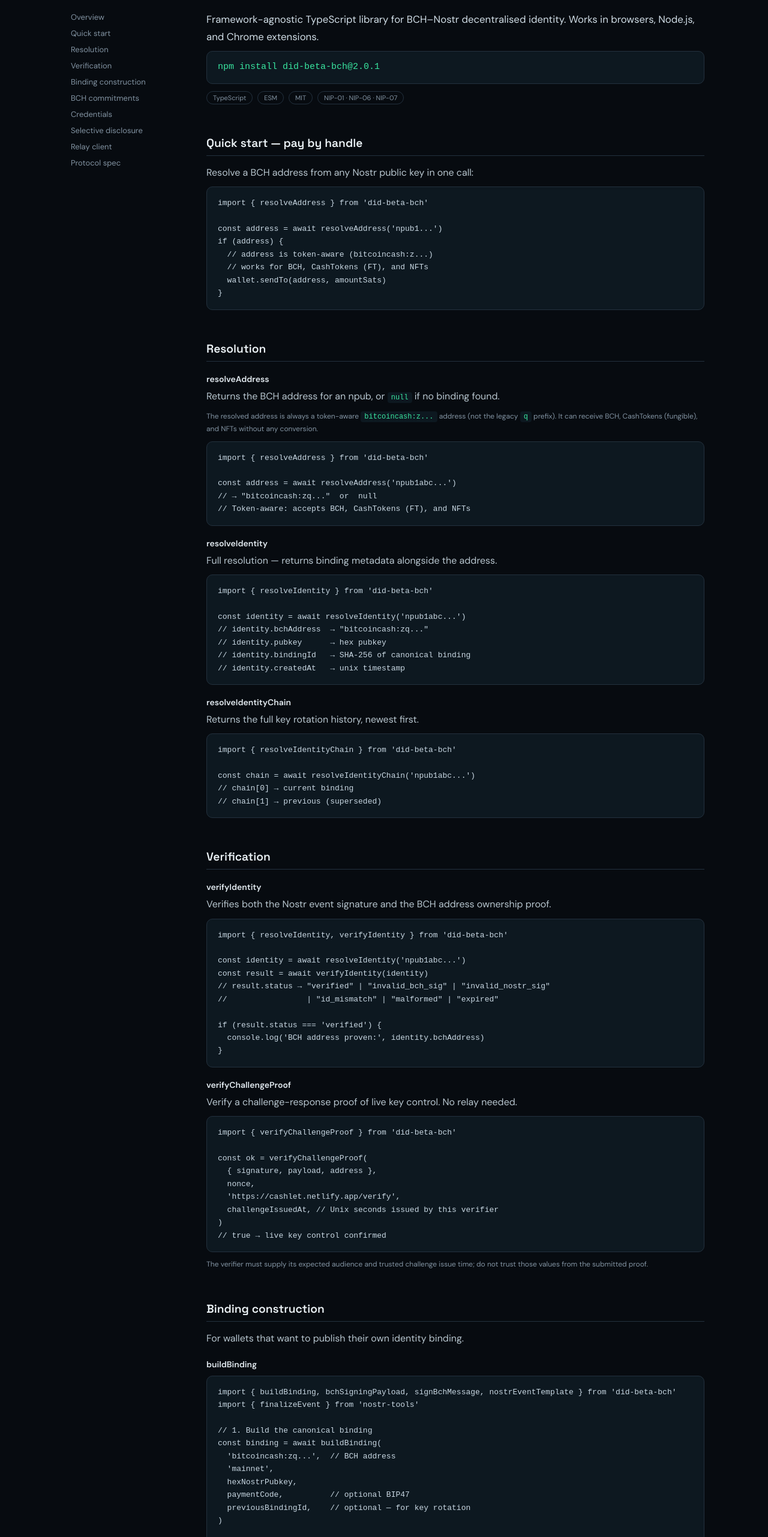
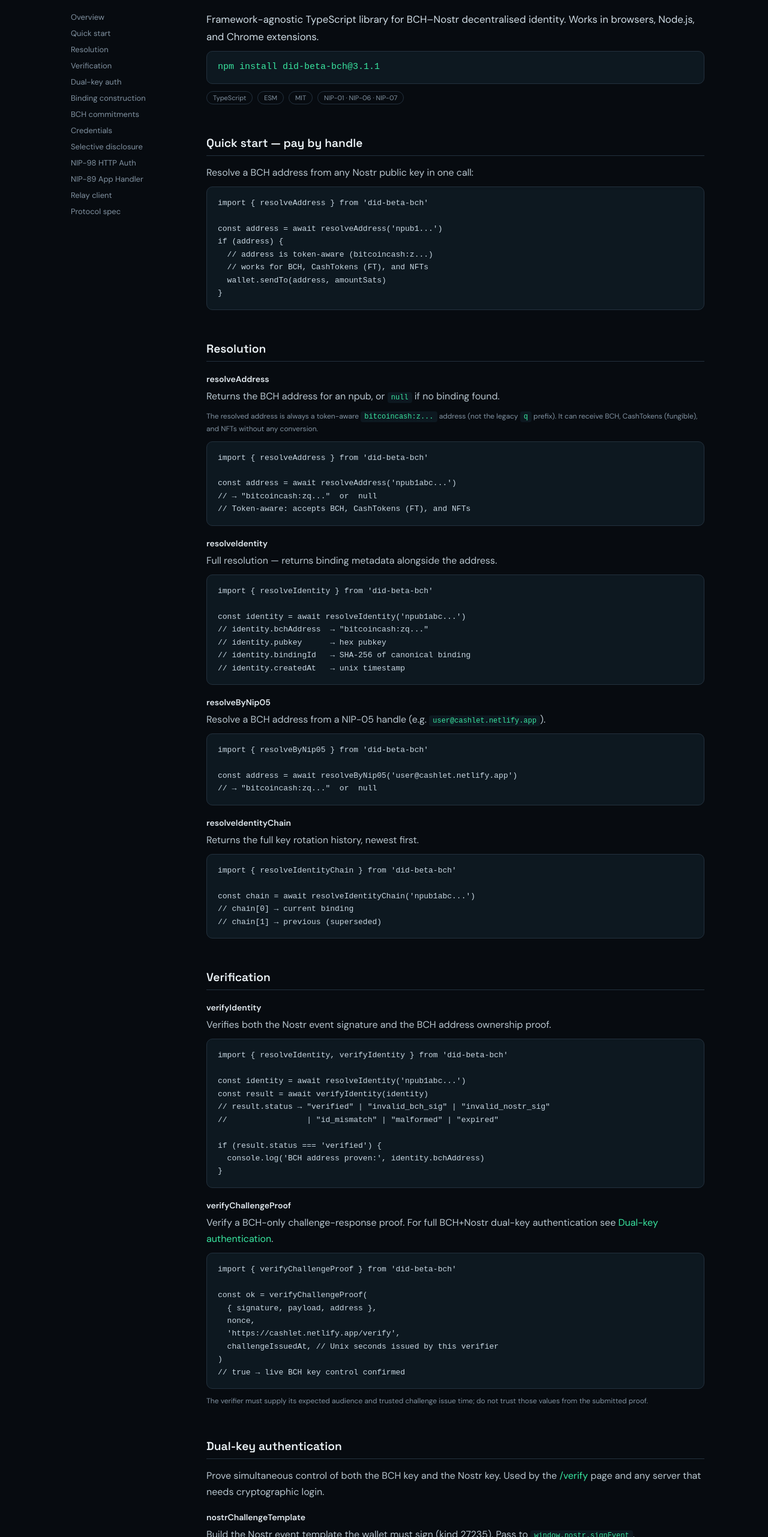
Before and after one commit to cashlet-labs/cashlet-landing, a Vue app: page /docs in a window 1280 px wide. Shown: the part 143-2706 px from the top of the page at 60% size. Built offline with nearby package versions, Linux system fonts and the light colour scheme.

Commit message:
docs: update to did-beta-bch v3.1.1 — dual-key auth, NIP-98, NIP-89, ratings, reputation

```diff
--- a/src/pages/DocsPage.vue
+++ b/src/pages/DocsPage.vue
@@ -12,7 +12,7 @@
       <section id="overview">
         <h1>cashlet-did</h1>
         <p class="lead">Framework-agnostic TypeScript library for BCH–Nostr decentralised identity. Works in browsers, Node.js, and Chrome extensions.</p>
-        <pre class="install">npm install did-beta-bch@2.0.1</pre>
+        <pre class="install">npm install did-beta-bch@3.1.1</pre>
         <div class="badges">
           <span class="badge">TypeScript</span>
           <span class="badge">ESM</span>
@@ -56,6 +56,13 @@ const identity = await resolveIdentity('npub1abc...')
 // identity.bindingId   → SHA-256 of canonical binding
 // identity.createdAt   → unix timestamp</pre>
 
+        <h3>resolveByNip05</h3>
+        <p>Resolve a BCH address from a NIP-05 handle (e.g. <code>user@cashlet.netlify.app</code>).</p>
+        <pre>import { resolveByNip05 } from 'did-beta-bch'
+
+const address = await resolveByNip05('user@cashlet.netlify.app')
+// → "bitcoincash:zq..."  or  null</pre>
+
         <h3>resolveIdentityChain</h3>
         <p>Returns the full key rotation history, newest first.</p>
         <pre>import { resolveIdentityChain } from 'did-beta-bch'
@@ -82,7 +89,7 @@ if (result.status === 'verified') {
 }</pre>
 
         <h3>verifyChallengeProof</h3>
-        <p>Verify a challenge-response proof of live key control. No relay needed.</p>
+        <p>Verify a BCH-only challenge-response proof. For full BCH+Nostr dual-key authentication see <a href="#dualauth">Dual-key authentication</a>.</p>
         <pre>import { verifyChallengeProof } from 'did-beta-bch'
 
 const ok = verifyChallengeProof(
@@ -91,8 +98,49 @@ const ok = verifyChallengeProof(
   'https://cashlet.netlify.app/verify',
   challengeIssuedAt, // Unix seconds issued by this verifier
 )
-// true → live key control confirmed</pre>
+// true → live BCH key control confirmed</pre>
         <p class="note">The verifier must supply its expected audience and trusted challenge issue time; do not trust those values from the submitted proof.</p>
+      </section>
+
+      <section id="dualauth">
+        <h2>Dual-key authentication</h2>
+        <p>Prove simultaneous control of both the BCH key and the Nostr key. Used by the <a href="/verify">/verify</a> page and any server that needs cryptographic login.</p>
+
+        <h3>nostrChallengeTemplate</h3>
+        <p>Build the Nostr event template the wallet must sign (kind 27235). Pass to <code>window.nostr.signEvent</code>.</p>
+        <pre>import { nostrChallengeTemplate } from 'did-beta-bch'
+
+const template = nostrChallengeTemplate(
+  nonce,
+  'https://cashlet.netlify.app/verify', // audience
+  'https://cashlet.netlify.app/api/auth/verify', // endpoint
+  issuedAt, // Unix seconds
+)
+const nostrEvent = await window.nostr.signEvent(template)</pre>
+
+        <h3>verifyDualChallengeProof</h3>
+        <p>Server-side: verify both the BCH signature and the Nostr event in one call.</p>
+        <pre>import { verifyDualChallengeProof } from 'did-beta-bch'
+
+const ok = verifyDualChallengeProof(
+  { signature, payload, address, nostrEvent },
+  {
+    nonce,
+    audience: 'https://cashlet.netlify.app/verify',
+    endpoint: 'https://cashlet.netlify.app/api/auth/verify',
+    issuedAt,
+    address: identity.bchAddress,
+    pubkey: identity.pubkey,
+  }
+)
+// true → both BCH and Nostr key control confirmed</pre>
+
+        <h3>bchChallengePayload</h3>
+        <p>The exact text the BCH key must sign. Useful for building custom signers.</p>
+        <pre>import { bchChallengePayload } from 'did-beta-bch'
+
+const text = bchChallengePayload(nonce, audience)
+// → "cashlet-did/challenge/v3.0.0\n{nonce}\n{audience}"</pre>
       </section>
 
       <section id="binding">
@@ -135,6 +183,7 @@ const { txHex } = await buildAnchorTx(binding.bindingId, {
   valueSats: utxo.valueSats,
   lockingBytecode,  // Uint8Array — P2PKH locking script
   privateKey,       // Uint8Array — BCH private key
+  feeSats: 500,     // optional, defaults to 500
 })
 
 // Broadcast txHex to BCH network
@@ -144,7 +193,7 @@ const { txHex } = await buildAnchorTx(binding.bindingId, {
 
       <section id="credentials">
         <h2>Verifiable credentials</h2>
-        <p>Any Nostr keypair can issue a signed attestation about a subject identity (kind 30079).</p>
+        <p>Any Nostr keypair can issue a signed attestation about a subject identity (kind 30085).</p>
 
         <h3>issueCredential</h3>
         <pre>import { issueCredential } from 'did-beta-bch'
@@ -158,15 +207,42 @@ const { credential } = await issueCredential(
 // credential.id     → Nostr event id
 // credential.issuer → issuer hex pubkey</pre>
 
+        <h3>issueRating</h3>
+        <p>Issue a 1–5 star rating with an optional comment and transaction reference.</p>
+        <pre>import { issueRating } from 'did-beta-bch'
+
+const { credential } = await issueRating(
+  'npub1subject...',
+  5,               // 1–5
+  issuerPrivkey,
+  { comment: 'Fast and reliable', txid: 'abc123...', network: 'mainnet' }
+)</pre>
+
         <h3>resolveCredentials</h3>
         <pre>import { resolveCredentials } from 'did-beta-bch'
 
 const creds = await resolveCredentials('npub1abc...')
 for (const c of creds) {
-  console.log(c.payload.type)    // "merchant"
+  console.log(c.payload.type)    // "merchant" | "rating" | ...
   console.log(c.issuer)          // issuer hex pubkey
   console.log(c.payload.claims)  // { verified_since: "2024-01-01" }
 }</pre>
+
+        <h3>revokeCredential</h3>
+        <p>Publish a NIP-09 deletion event to revoke a previously issued credential.</p>
+        <pre>import { revokeCredential } from 'did-beta-bch'
+
+await revokeCredential(credential.id, issuerPrivkey)</pre>
+
+        <h3>scoreReputation</h3>
+        <p>Compute a 0–100 reputation score from all credentials issued to an npub.</p>
+        <pre>import { scoreReputation } from 'did-beta-bch'
+
+const rep = await scoreReputation('npub1abc...')
+// rep.score          → 0–100
+// rep.averageRating  → 1–5 or null
+// rep.credentialCount → total credentials
+// rep.uniqueIssuers  → number of distinct issuers</pre>
       </section>
 
       <section id="disclosure">
@@ -193,6 +269,48 @@ const { verified, failed } = await verifyDisclosure(revealed, d.commitments)
         <p class="note">Hash format: <code>SHA-256("cashlet-did/attr/{key}:{value}")</code></p>
       </section>
 
+      <section id="nip98">
+        <h2>NIP-98 HTTP Auth</h2>
+        <p>Attach a Nostr-signed Authorization header to HTTP requests, optionally resolving the signer's BCH binding for full identity verification.</p>
+
+        <h3>buildHttpAuthEventAsync</h3>
+        <p>Client-side: build the event template, sign it with <code>window.nostr.signEvent</code>, then base64-encode and send as <code>Authorization: Nostr &lt;base64&gt;</code>.</p>
+        <pre>import { buildHttpAuthEventAsync } from 'did-beta-bch'
+
+const template = await buildHttpAuthEventAsync(url, 'POST', bodyBytes)
+const signed = await window.nostr.signEvent(template)
+const header = 'Nostr ' + btoa(JSON.stringify(signed))</pre>
+
+        <h3>verifyHttpAuth</h3>
+        <p>Server-side: verify the Authorization header. Set <code>verifyBch: true</code> to also resolve and verify the signer's BCH binding.</p>
+        <pre>import { verifyHttpAuth } from 'did-beta-bch'
+
+const result = await verifyHttpAuth(
+  req.headers.authorization,
+  'https://example.com/api/endpoint',
+  'POST',
+  { body: bodyBytes, verifyBch: true }
+)
+// result.valid      → boolean
+// result.pubkey     → signer hex pubkey
+// result.bchAddress → resolved BCH address (if verifyBch: true)</pre>
+      </section>
+
+      <section id="nip89">
+        <h2>NIP-89 App Handler</h2>
+        <p>Advertise your app as a handler for cashlet-did identity events (kind 30078) so Nostr clients can route users to it.</p>
+        <pre>import { buildAppHandlerEvent } from 'did-beta-bch'
+import { finalizeEvent } from 'nostr-tools'
+
+const template = buildAppHandlerEvent(
+  'My BCH App',
+  'https://myapp.example.com',
+  'BCH wallet with decentralised identity'
+)
+const event = finalizeEvent(template, nostrPrivkey)
+await publishToRelays(DEFAULT_RELAYS, event)</pre>
+      </section>
+
       <section id="relay">
         <h2>Relay client</h2>
         <pre>import { publishToRelays, queryRelays, DEFAULT_RELAYS } from 'did-beta-bch'
@@ -217,6 +335,10 @@ const events = await queryRelays(DEFAULT_RELAYS, {
         <table>
           <tr><td><code>30078</code></td><td>Identity binding — BCH address + Nostr pubkey + BCH ownership proof</td></tr>
           <tr><td><code>30079</code></td><td>Verifiable credential — third-party attestation about a subject npub</td></tr>
+          <tr><td><code>30080</code></td><td>Rotation authorization — authorises a new binding to supersede the current one</td></tr>
+          <tr><td><code>30085</code></td><td>Credential (kind used by issueCredential / issueRating)</td></tr>
+          <tr><td><code>27235</code></td><td>Nostr challenge — signed by wallet during dual-key authentication</td></tr>
+          <tr><td><code>31990</code></td><td>NIP-89 App Handler — advertises app support for kind 30078</td></tr>
         </table>
 
         <h3>Binding event tags</h3>
@@ -232,15 +354,15 @@ const events = await queryRelays(DEFAULT_RELAYS, {
         <h3>Canonical binding JSON</h3>
         <pre>{
   "protocol": "cashlet-did",
-  "version": "2.0.0",
+  "version": "3.0.0",
   "bindingId": "&lt;sha256-of-this-object-without-bindingId&gt;",
   "bch": { "address": "bitcoincash:zq...", "network": "mainnet" },
   "nostr": { "pubkey": "&lt;hex&gt;" },
   "createdAt": 1234567890,
   "nonce": "&lt;32-byte-random-hex&gt;",
-  "purpose": "identity-binding-v2"
+  "purpose": "identity-binding-v3"
 }</pre>
-        <p class="note">Version 2 uses a typed compact Bitcoin Signed Message proof. Verifiers must reject v1 proof formats rather than interpreting them as v2.</p>
+        <p class="note">Version 3 uses a typed compact Bitcoin Signed Message proof. Verifiers must reject v1/v2 proof formats rather than interpreting them as v3.</p>
       </section>
 
     </div>
@@ -253,10 +375,13 @@ const sections = [
   { id: 'quickstart',  label: 'Quick start' },
   { id: 'resolve',     label: 'Resolution' },
   { id: 'verify',      label: 'Verification' },
+  { id: 'dualauth',    label: 'Dual-key auth' },
   { id: 'binding',     label: 'Binding construction' },
   { id: 'anchor',      label: 'BCH commitments' },
   { id: 'credentials', label: 'Credentials' },
   { id: 'disclosure',  label: 'Selective disclosure' },
+  { id: 'nip98',       label: 'NIP-98 HTTP Auth' },
+  { id: 'nip89',       label: 'NIP-89 App Handler' },
   { id: 'relay',       label: 'Relay client' },
   { id: 'protocol',    label: 'Protocol spec' },
 ]
```
